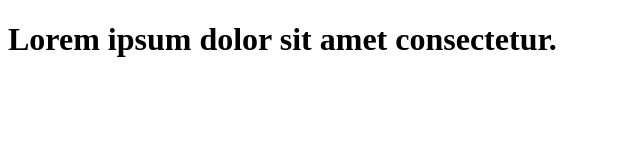
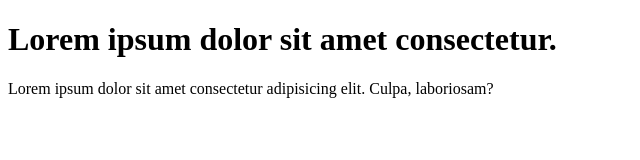
Before and after one commit to SrikanthReddyD/learn-git, a plain HTML site: page index.html in a window 1280 px wide. Shown: the whole page, without its empty margins (0-640 px from the left). Drawn offline with Linux system fonts and the light colour scheme.

Commit message:
added para

```diff
--- a/index.html
+++ b/index.html
@@ -8,5 +8,6 @@
 <body>
     <h1>Lorem ipsum dolor sit amet consectetur.
     </h1>
+    <p>Lorem ipsum dolor sit amet consectetur adipisicing elit. Culpa, laboriosam?</p>
 </body>
 </html>
```
